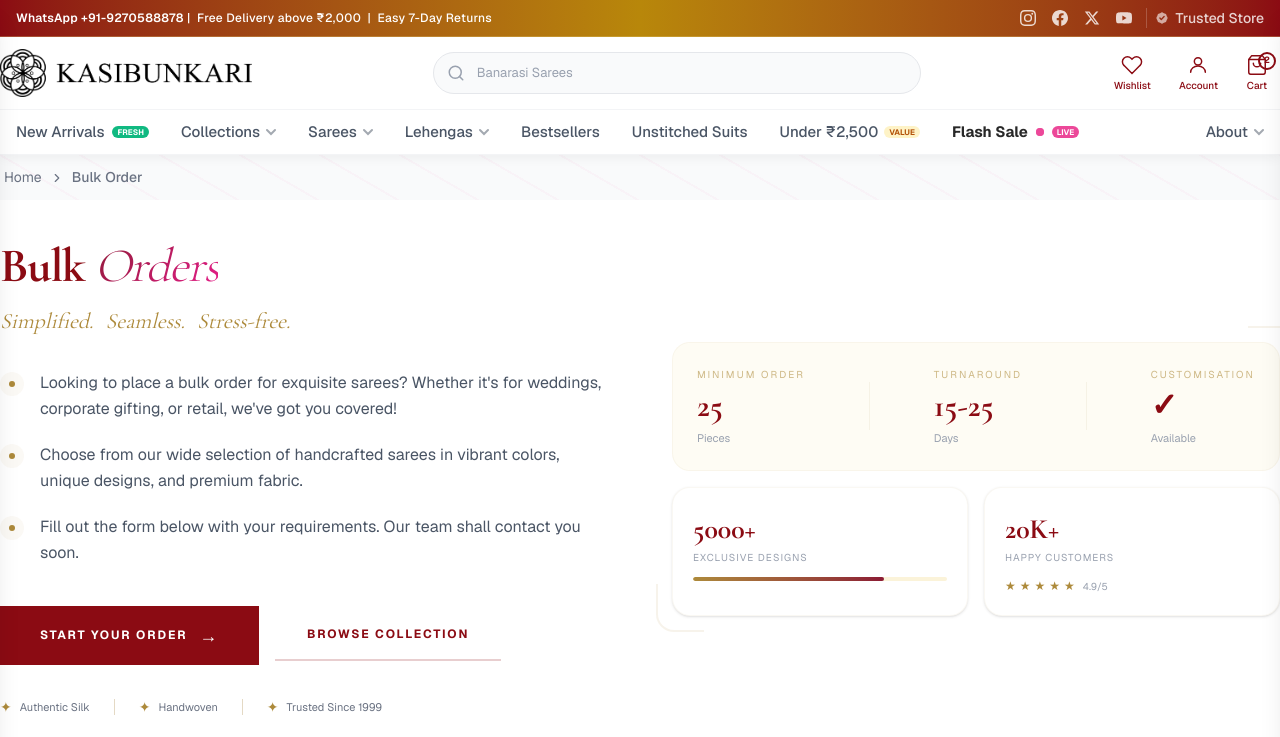
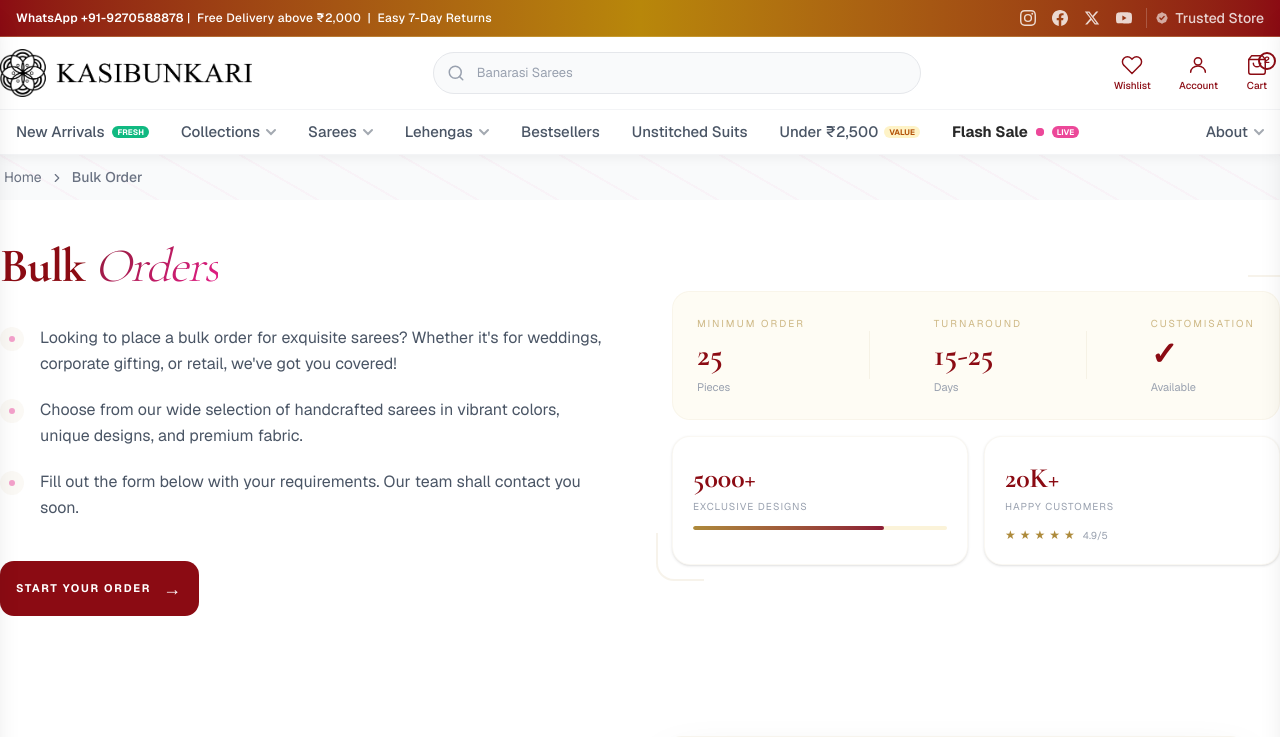
Before and after one commit to rahulkumar-9997/kashi-bunkari, a Next.js app: page /bulk-order in a window 1280 px wide. Shown: the top 737 px of the page. Built offline with nearby package versions, Linux system fonts and the light colour scheme.

Commit message:
bulk order page create

```diff
--- a/src/app/bulk-order/BulkOrderPage.tsx
+++ b/src/app/bulk-order/BulkOrderPage.tsx
@@ -73,10 +73,8 @@
         <section className="w-full overflow-hidden">
             <div className="w-full max-w-7xl relative mx-auto lg:py-10 md:py-11 sm:py-12 py-8 flex flex-col lg:gap-14 md:gap-12 gap-10">
                 <div className="grid grid-cols-1 lg:grid-cols-2 gap-16 items-center">
-                {/* Left - Content */}
                     <div>
                         <div className="relative">
-
                             <Heading
                                 level={1}
                                 text=" Bulk <span style='background: linear-gradient(135deg, #8b1a34, #e91e8c); -webkit-background-clip: text; -webkit-text-fill-color: transparent; font-style: italic; font-weight: 300;'>Orders</span>"
@@ -84,25 +82,11 @@
                                 className="text-maroon leading-[1.1] tracking-tight mb-3"
                                 decorator="none"
                             />
-
-                    <div className="flex items-center gap-3 mt-2">
-                    <span className="text-[#AD8A3B] font-serif italic text-[18px] sm:text-[22px]">
-                        Simplified.
-                    </span>
-                    <span className="text-[#AD8A3B] font-serif italic text-[18px] sm:text-[22px]">
-                        Seamless.
-                    </span>
-                    <span className="text-[#AD8A3B] font-serif italic text-[18px] sm:text-[22px]">
-                        Stress-free.
-                    </span>
                         </div>
-                </div>
-
-                {/* Content with creative styling */}
                         <div className="mt-8 space-y-5">
                             <div className="flex items-start gap-4">
                                 <div className="w-6 h-6 rounded-full bg-[#AD8A3B]/5 flex items-center justify-center shrink-0 mt-0.5">
-                        <span className="w-1.5 h-1.5 rounded-full bg-[#AD8A3B]" />
+                                    <span className="w-1.5 h-1.5 rounded-full bg-magenta/40" />
                                 </div>
                                 <p className="font-sans text-[15px] sm:text-[16px] text-gray-600 leading-relaxed">
                                     Looking to place a bulk order for exquisite sarees? Whether
@@ -113,7 +97,7 @@
 
                             <div className="flex items-start gap-4">
                                 <div className="w-6 h-6 rounded-full bg-[#AD8A3B]/5 flex items-center justify-center shrink-0 mt-0.5">
-                        <span className="w-1.5 h-1.5 rounded-full bg-[#AD8A3B]" />
+                                    <span className="w-1.5 h-1.5 rounded-full bg-magenta/40" />
                                 </div>
                                 <p className="font-sans text-[15px] sm:text-[16px] text-gray-600 leading-relaxed">
                                     Choose from our wide selection of handcrafted sarees in
@@ -123,7 +107,7 @@
 
                             <div className="flex items-start gap-4">
                                 <div className="w-6 h-6 rounded-full bg-[#AD8A3B]/5 flex items-center justify-center shrink-0 mt-0.5">
-                        <span className="w-1.5 h-1.5 rounded-full bg-[#AD8A3B]" />
+                                    <span className="w-1.5 h-1.5 rounded-full bg-magenta/40" />
                                 </div>
                                 <p className="font-sans text-[15px] sm:text-[16px] text-gray-600 leading-relaxed">
                                     Fill out the form below with your requirements. Our team
@@ -131,52 +115,17 @@
                                 </p>
                             </div>
                         </div>
-
-                {/* CTA */}
                         <div className="flex flex-wrap items-center gap-4 mt-10">
                             <Link
                             href="#form"
-                    className="group inline-flex items-center gap-3 px-10 py-4 bg-maroon text-white font-sans text-[12px] font-bold uppercase tracking-[0.15em] hover:bg-[#AD8A3B] transition-all duration-300 hover:shadow-2xl hover:shadow-[#AD8A3B]/25 hover:-translate-y-1"
-                    >
+                            className="group rounded-xl inline-flex items-center gap-3 px-4 py-3.5 bg-maroon text-white font-sans text-[11px] font-bold uppercase tracking-[0.15em] hover:bg-magenta transition-all duration-300 hover:shadow-2xl hover:shadow-[#AD8A3B]/25 hover:-translate-y-1">
                                 Start Your Order
                                 <span className="text-[18px] group-hover:translate-x-1 transition-transform">
                                     →
                                 </span>
                             </Link>
-                    <Link
-                    href="/collections"
-                    className="group inline-flex items-center gap-2 px-8 py-4 font-sans text-[12px] font-bold uppercase tracking-[0.15em] text-maroon border-b-2 border-maroon/20 hover:border-[#AD8A3B] hover:text-[#AD8A3B] transition-all duration-300"
-                    >
-                    Browse Collection
-                    </Link>
-                </div>
-
-                {/* Trust */}
-                <div className="flex flex-wrap items-center gap-6 mt-8">
-                    <div className="flex items-center gap-2">
-                    <span className="text-[#AD8A3B] text-[14px]">✦</span>
-                    <span className="font-sans text-[11px] text-gray-500">
-                        Authentic Silk
-                    </span>
-                    </div>
-                    <div className="w-px h-4 bg-[#E4D9C4]" />
-                    <div className="flex items-center gap-2">
-                    <span className="text-[#AD8A3B] text-[14px]">✦</span>
-                    <span className="font-sans text-[11px] text-gray-500">
-                        Handwoven
-                    </span>
-                    </div>
-                    <div className="w-px h-4 bg-[#E4D9C4]" />
-                    <div className="flex items-center gap-2">
-                    <span className="text-[#AD8A3B] text-[14px]">✦</span>
-                    <span className="font-sans text-[11px] text-gray-500">
-                        Trusted Since 1999
-                    </span>
                         </div>
                     </div>
-                </div>
-
-                {/* Right - Creative Visual */}
                     <div className="relative">
                         <div className="grid grid-cols-2 gap-4">
                             {/* Top Left - Large Number */}
@@ -253,8 +202,6 @@
                             </div>
                             </div>
                         </div>
-
-                {/* Decorative corner */}
                         <div className="absolute -top-4 -right-4 w-12 h-12 border-t-2 border-r-2 border-[#AD8A3B]/10 rounded-tr-2xl" />
                         <div className="absolute -bottom-4 -left-4 w-12 h-12 border-b-2 border-l-2 border-[#AD8A3B]/10 rounded-bl-2xl" />
                     </div>
```
Lines whose indentation alone changed are shown as unchanged.
